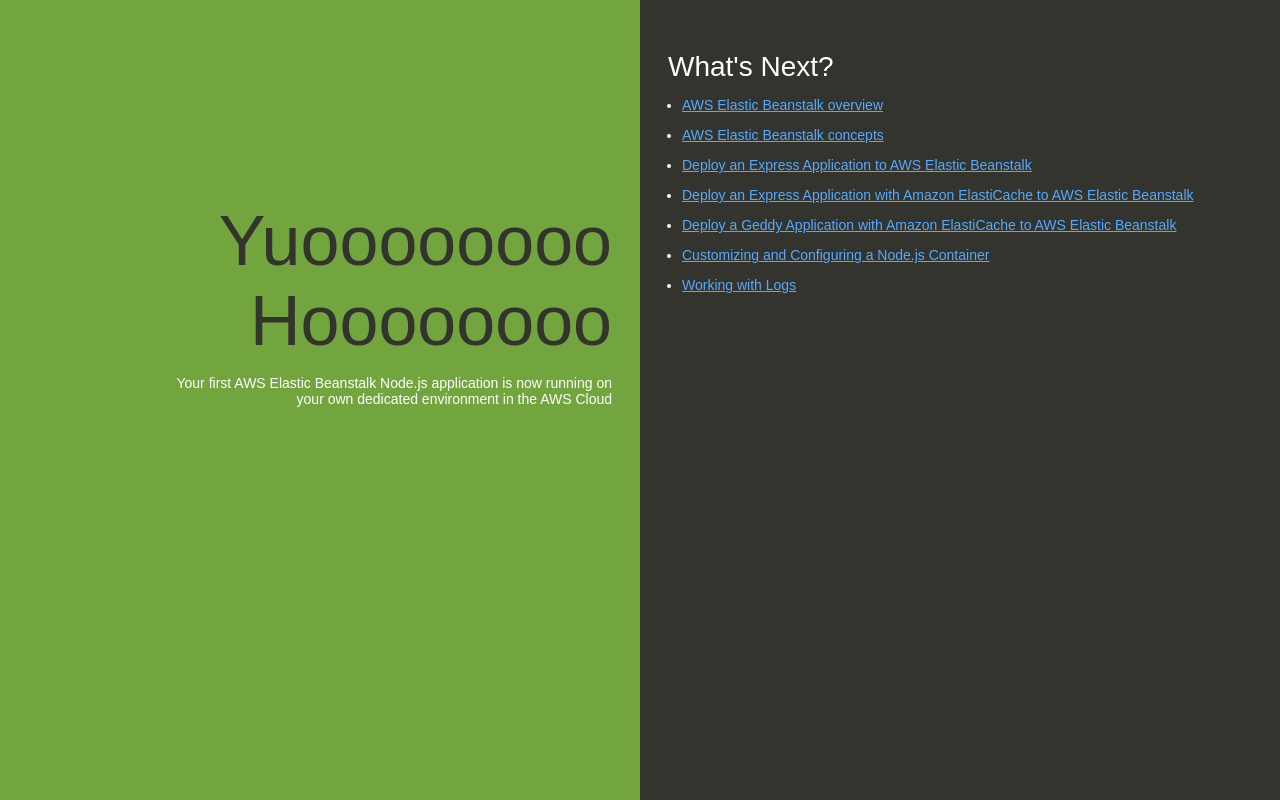
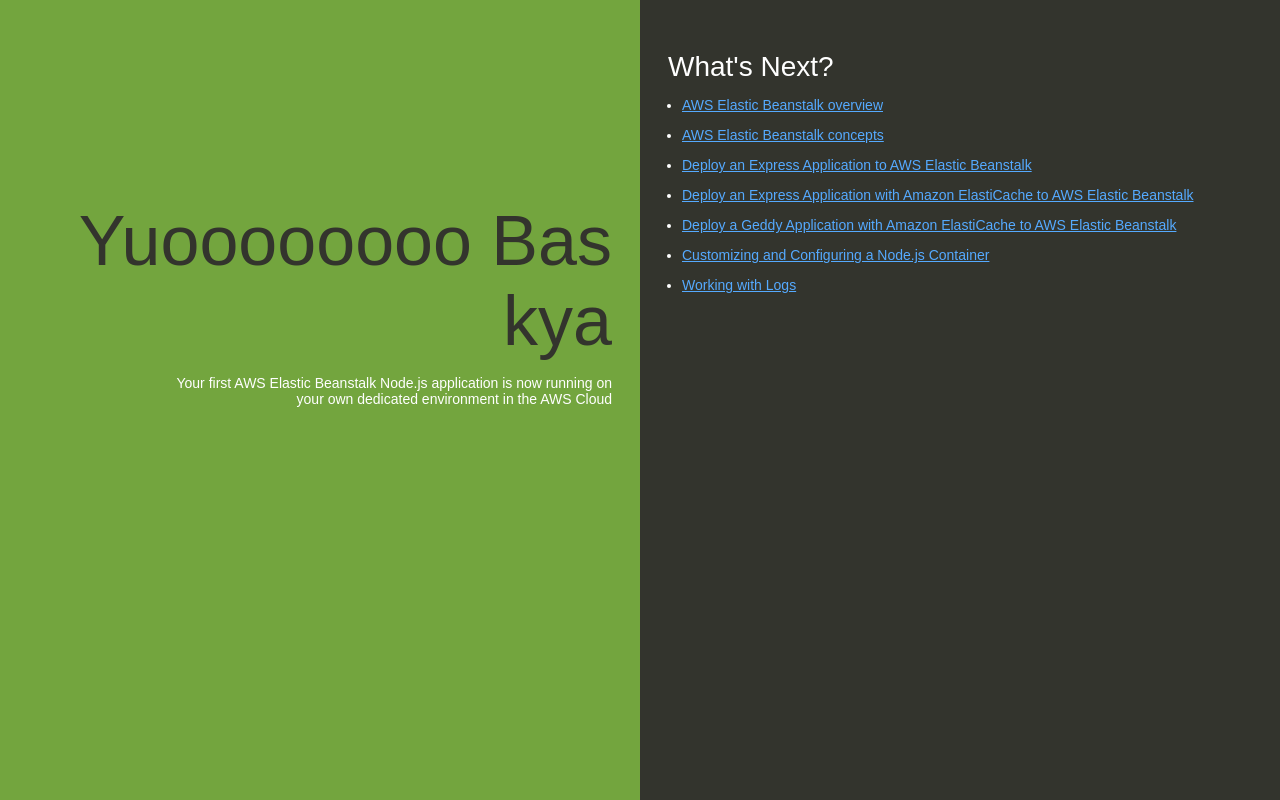
Before and after one commit to AnkurRC/GitHubRepo2, a website: page index.html in a window 1280 px wide. Drawn offline with Linux system fonts and the light colour scheme.

Commit message:
Update index.html

```diff
--- a/index.html
+++ b/index.html
@@ -74,7 +74,7 @@
   </head>
   <body>
     <div class="textColumn">
-      <h1>Yuoooooooo Hoooooooo</h1>
+      <h1>Yuoooooooo Bas kya</h1>
       <p>Your first AWS Elastic Beanstalk Node.js application is now running on your own dedicated environment in the AWS Cloud</p>
     </div>
     <div class="linksColumn">
```
